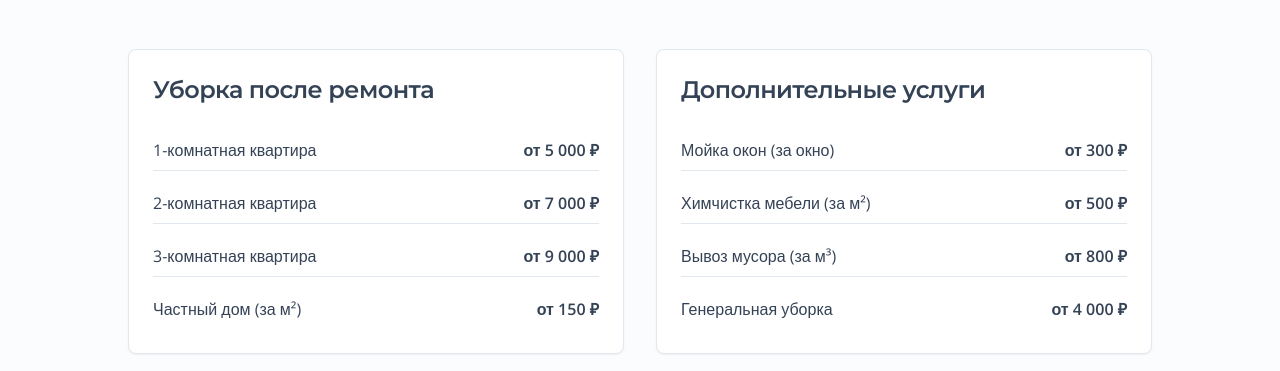
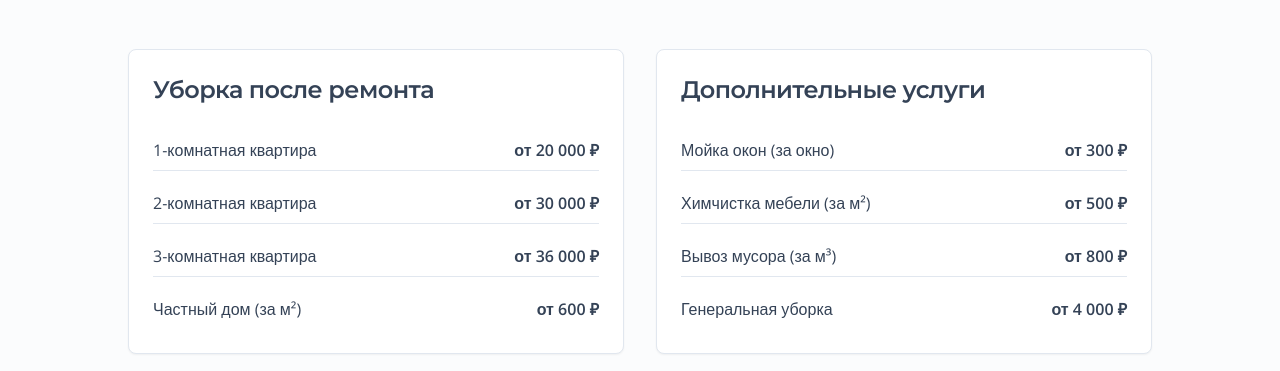
Before and after one commit to pr-poehali-dev/cleaning-services-portal, a React (Vite) app: page / in a window 1280 px wide. Shown: the part 1800-2171 px from the top of the page. Built offline with nearby package versions, Linux system fonts and the light colour scheme.

Commit message:
Обновлены 4 компонента

```diff
--- a/src/pages/Index.tsx
+++ b/src/pages/Index.tsx
@@ -191,19 +191,19 @@ const Index = () => {
               <CardContent className="space-y-3">
                 <div className="flex justify-between items-center py-2 border-b">
                   <span>1-комнатная квартира</span>
-                  <span className="font-semibold">от 5 000 ₽</span>
+                  <span className="font-semibold">от 20 000 ₽</span>
                 </div>
                 <div className="flex justify-between items-center py-2 border-b">
                   <span>2-комнатная квартира</span>
-                  <span className="font-semibold">от 7 000 ₽</span>
+                  <span className="font-semibold">от 30 000 ₽</span>
                 </div>
                 <div className="flex justify-between items-center py-2 border-b">
                   <span>3-комнатная квартира</span>
-                  <span className="font-semibold">от 9 000 ₽</span>
+                  <span className="font-semibold">от 36 000 ₽</span>
                 </div>
                 <div className="flex justify-between items-center py-2">
                   <span>Частный дом (за м²)</span>
-                  <span className="font-semibold">от 150 ₽</span>
+                  <span className="font-semibold">от 600 ₽</span>
                 </div>
               </CardContent>
             </Card>
```
